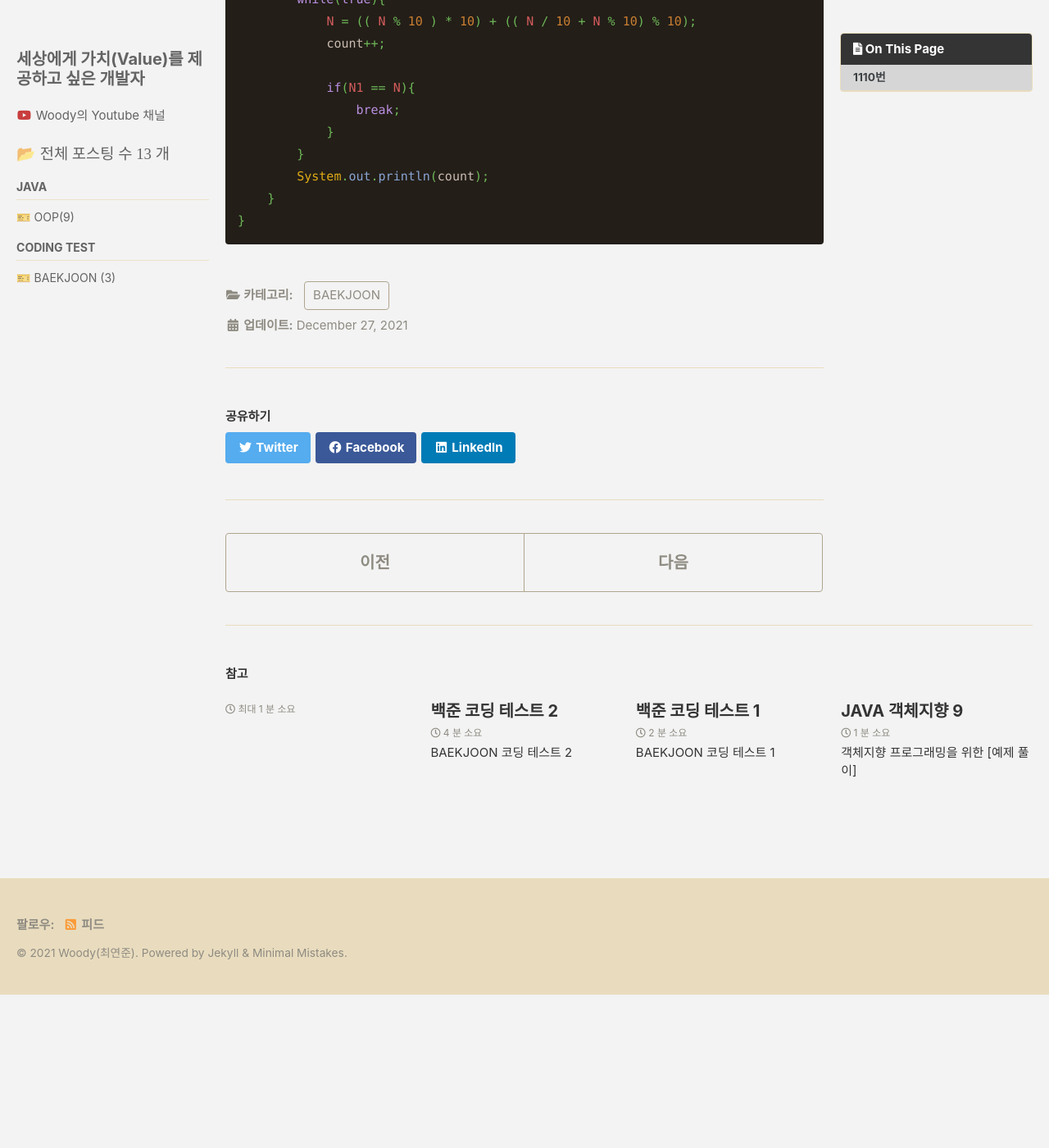
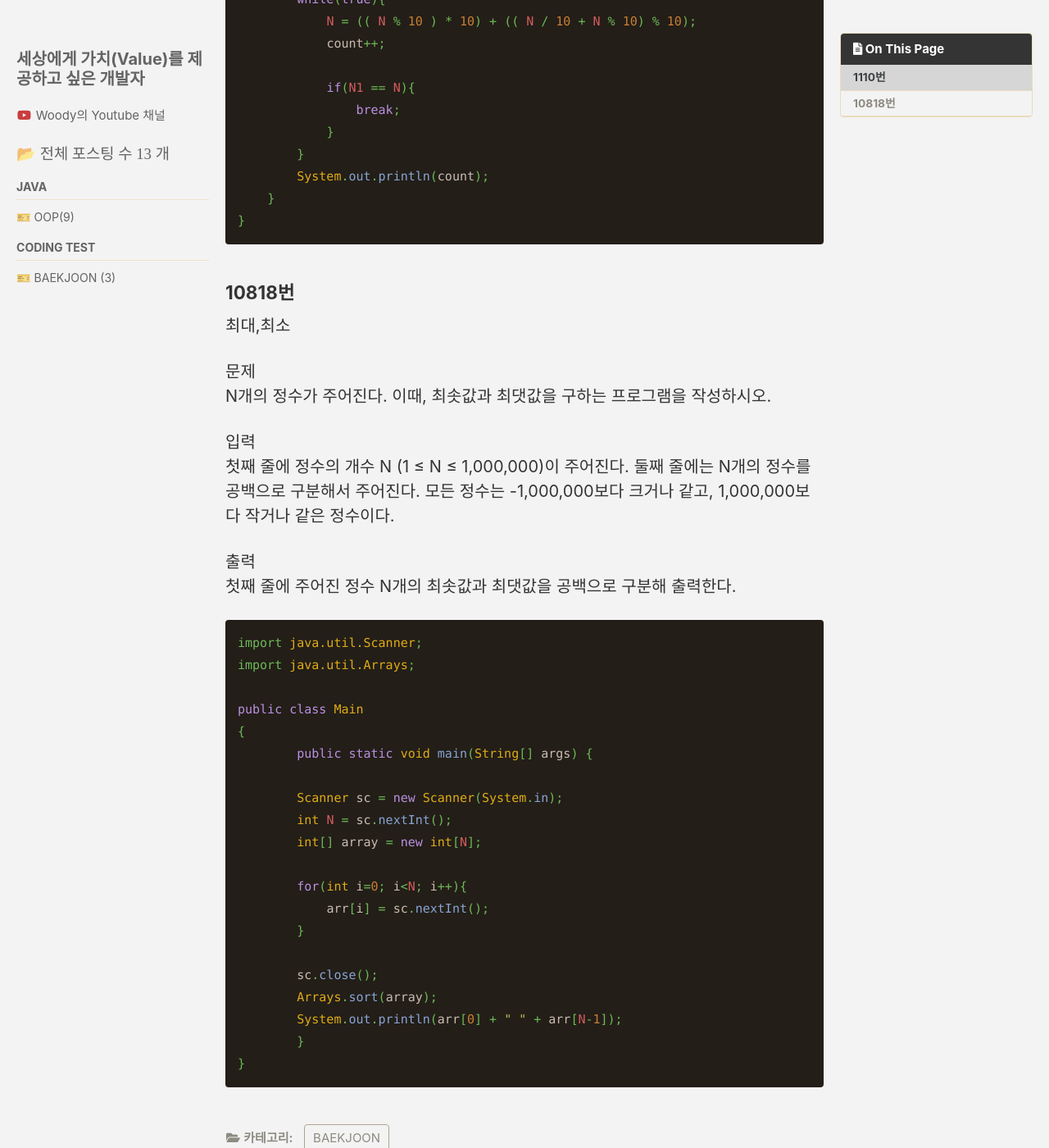
Before and after one commit to jun6726/jun6726.github.io, a Jekyll site: the page built from _posts/CodingTest/2021-12-27-BAEKJOON3.md, in a window 1280 px wide and 1400 px high, scrolled down 1041 px. Shown: the whole window at 82% size. Built offline with Jekyll 4.4.1, drawn with Linux system fonts in a browser that asks for light colours; cached includes are drawn as plain includes; before the commit the page ends 2254 px from its top, so only the background shows below that.

Commit message:
하나 더

````diff
--- a/_posts/CodingTest/2021-12-27-BAEKJOON3.md
+++ b/_posts/CodingTest/2021-12-27-BAEKJOON3.md
@@ -47,3 +47,39 @@ public class Main{
     }
 }
 ```
+
+### 10818번
+최대,최소<br/>
+
+문제<br/>
+N개의 정수가 주어진다. 이때, 최솟값과 최댓값을 구하는 프로그램을 작성하시오.<br/>
+
+입력<br/>
+첫째 줄에 정수의 개수 N (1 ≤ N ≤ 1,000,000)이 주어진다. 둘째 줄에는 N개의 정수를 공백으로 구분해서 주어진다. 모든 정수는 -1,000,000보다 크거나 같고, 1,000,000보다 작거나 같은 정수이다.<br/>
+
+출력<br/>
+첫째 줄에 주어진 정수 N개의 최솟값과 최댓값을 공백으로 구분해 출력한다.<br/>
+
+
+```java
+import java.util.Scanner;
+import java.util.Arrays;
+
+public class Main
+{
+	public static void main(String[] args) {
+
+        Scanner sc = new Scanner(System.in);
+        int N = sc.nextInt();
+        int[] array = new int[N];
+
+        for(int i=0; i<N; i++){
+            arr[i] = sc.nextInt();
+        }
+
+        sc.close();
+        Arrays.sort(array);
+        System.out.println(arr[0] + " " + arr[N-1]);
+	}
+}
+```
````
